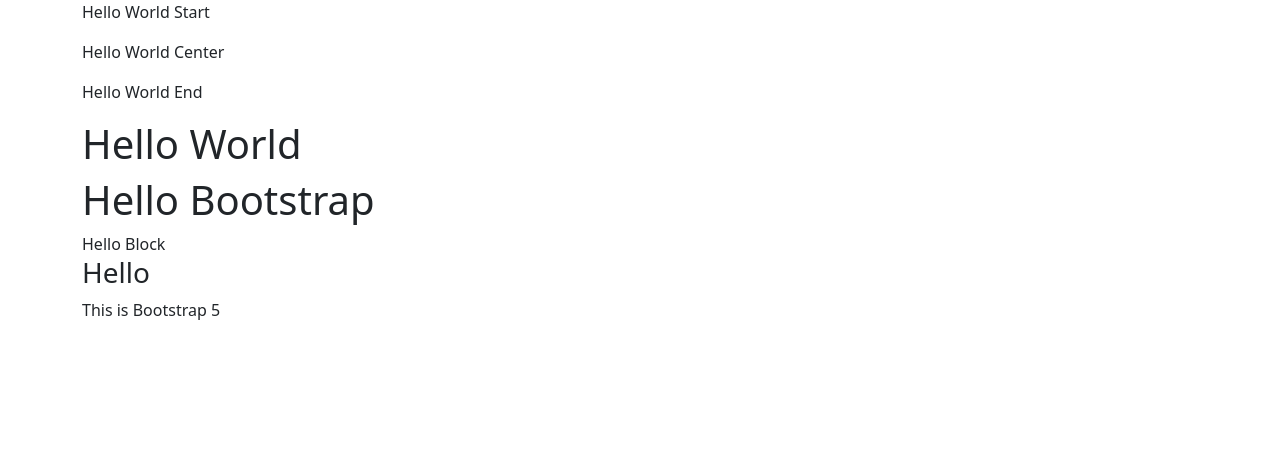
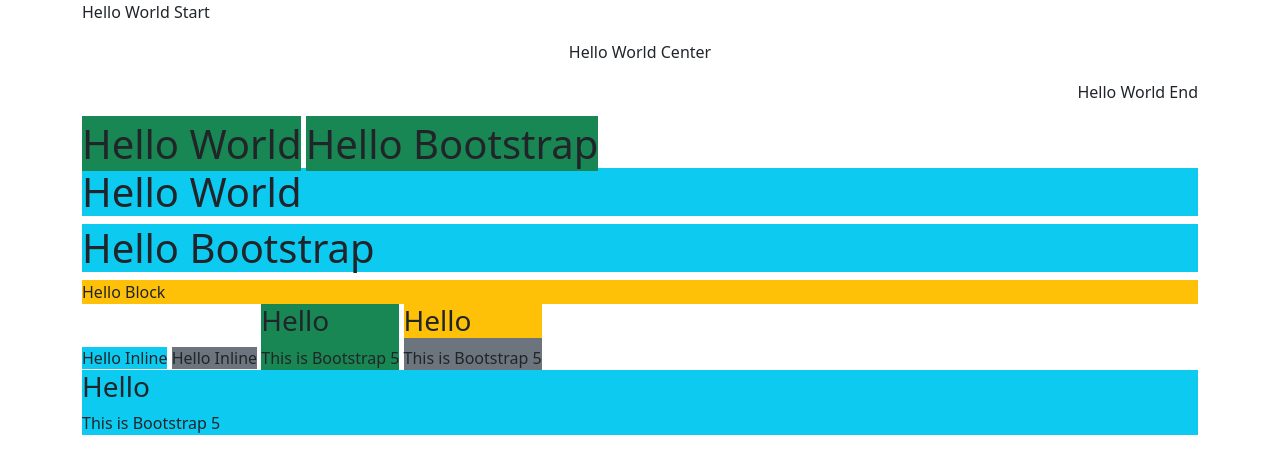
Before and after one commit to Nitipoom007/githup-desktop-project, a plain HTML site: page 3_TextAlignment-Display.html in a window 1280 px wide. Drawn offline with nearby package versions, Linux system fonts and the light colour scheme.

Commit message:
3.TextAlignment

```diff
--- a/3_TextAlignment-Display.html
+++ b/3_TextAlignment-Display.html
@@ -10,22 +10,34 @@
 <body>
     <div class="container">
         <!-- กำหนดตำแหน่ง (แนวนอน) -->
-        <p>Hello World Start</p>
-        <p>Hello World Center</p>
-        <p>Hello World End</p>
+        <p class="text-start">Hello World Start</p>
+        <p class="text-center">Hello World Center</p>
+        <p class="text-end">Hello World End</p>
 
          <!-- Block to Inline -->
-         <h1>Hello World</h1>
-         <h1>Hello Bootstrap</h1>
+         <h1 class="bg-success d-inline">Hello World</h1>
+         <h1 class="bg-success d-inline">Hello Bootstrap</h1>
+         <h1 class="bg-info">Hello World</h1>
+         <h1 class="bg-info">Hello Bootstrap</h1>
 
           <!-- Inline to Block -->
-         <span>Hello Block</span>
+         <span class="bg-warning d-block">Hello Block</span>
+         <span class="bg-info">Hello Inline</span>
+         <span class="bg-secondary">Hello Inline</span>
 
           <!-- Inline-Block -->
-         <div>
+         <div class="bg-success d-inline-block">
              <h3>Hello</h3>
              This is Bootstrap 5
          </div>
+         <div class="bg-secondary d-inline-block">
+            <h3 class="bg-warning">Hello</h3>
+            This is Bootstrap 5
+        </div>
+        <div class="bg-info">
+            <h3>Hello</h3>
+            This is Bootstrap 5
+        </div>
     </div>
 </body>
 </html>
```
